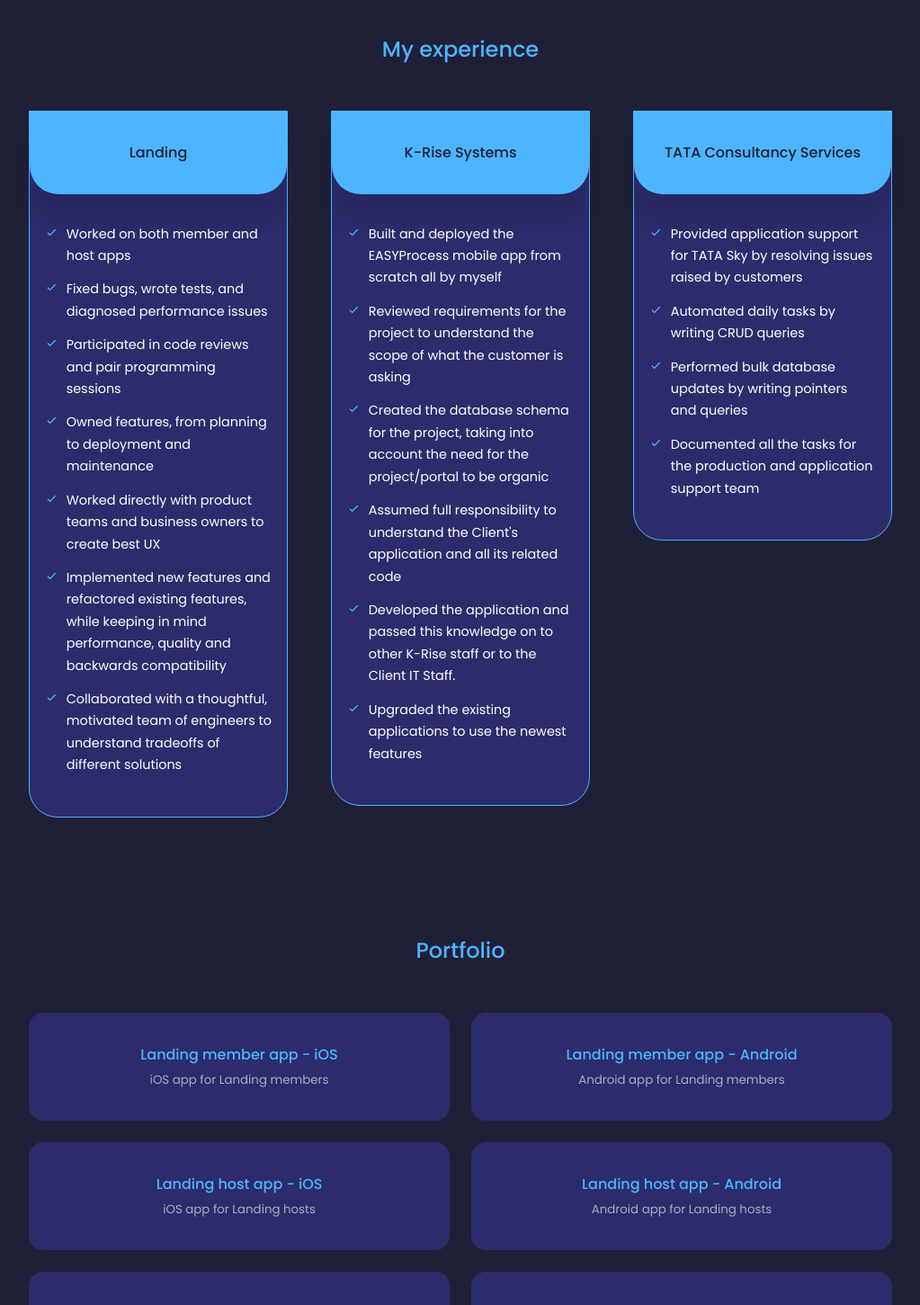
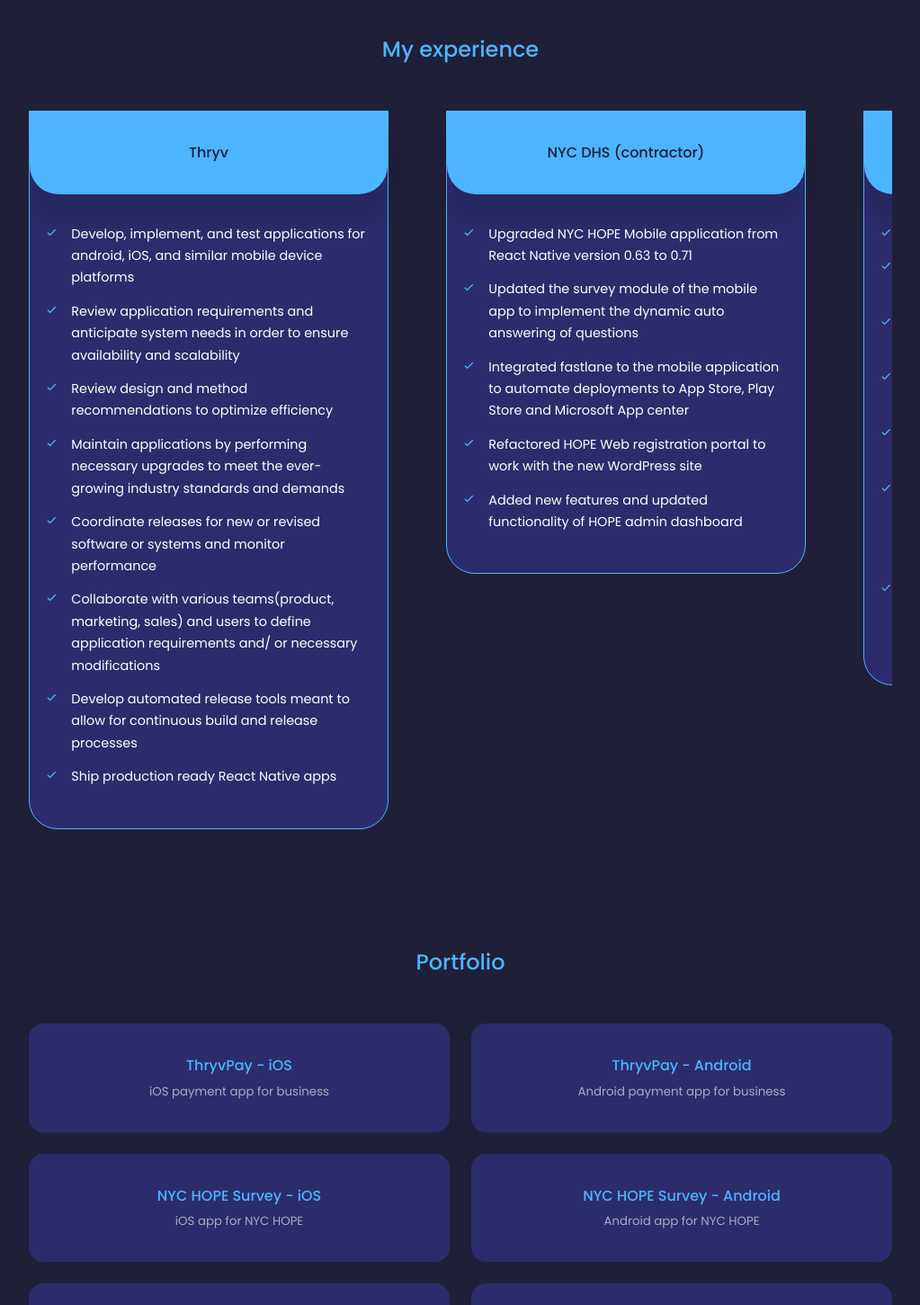
Before and after one commit to carteak004/kartheek-dev, a React (Create React App) app: page / in a window 1280 px wide. Shown: the part 1480-2931 px from the top of the page at 90% size, without its empty margins (128-1151 px from the left). Built offline with nearby package versions, Linux system fonts and the light colour scheme.

Commit message:
[Feature] Added new updates as of July 2023 (#28)
* add scrolling to jobs

* added recommendations and projects

* added keys

* updated resume

```diff
--- a/src/components/jobRole/JobRole.css
+++ b/src/components/jobRole/JobRole.css
@@ -1,9 +1,20 @@
+.first {
+	margin-left: 0 !important;
+}
+
+.last {
+	margin-right: 0 !important;
+}
+
 .job-role {
+	flex: 0 0 auto;
 	background: var(--color-bg-variant);
 	border-radius: 0 0 2rem 2rem;
 	border: 1px solid var(--color-primary);
 	height: fit-content;
 	transition: var(--transition);
+	margin: 0 2rem;
+	max-width: 25rem;
 }
 
 .job-role:hover {
--- a/src/components/jobRole/JobRole.tsx
+++ b/src/components/jobRole/JobRole.tsx
@@ -5,11 +5,12 @@
 
 interface JobRoleProps {
 	job: Job
+	cssClass: 'first' | 'last' | ''
 }
 
-const JobRole: FC<JobRoleProps> = ({ job }) => {
+const JobRole: FC<JobRoleProps> = ({ job, cssClass }) => {
 	return (
-		<article className='job-role'>
+		<article className={`job-role ${cssClass}`.trim()}>
 			<div className='company-name'>
 				<h3>{job.companyName}</h3>
 			</div>
--- a/src/constants/Jobs.ts
+++ b/src/constants/Jobs.ts
@@ -1,6 +1,7 @@
 import { Job } from 'models/Job'
 
-export const tcs: Job = {
+export const jobs: Job[] = [
+	{
 		companyName: 'TATA Consultancy Services',
 		responsibilities: [
 			'Provided application support for TATA Sky by resolving issues raised by customers',
@@ -8,21 +9,19 @@
 			'Performed bulk database updates by writing pointers and queries',
 			'Documented all the tasks for the production and application support team',
 		],
-}
-
-export const krise: Job = {
+	},
+	{
 		companyName: 'K-Rise Systems',
 		responsibilities: [
 			'Built and deployed the EASYProcess mobile app from scratch all by myself',
 			'Reviewed requirements for the project to understand the scope of what the customer is asking',
 			'Created the database schema for the project, taking into account the need for the project/portal to be organic',
 			"Assumed full responsibility to understand the Client's application and all its related code",
-		'Developed the application and passed this knowledge on to other K-Rise staff or to the Client IT Staff.',
+			'Developed the application and passed this knowledge on to other K-Rise staff or to the Client IT Staff',
 			'Upgraded the existing applications to use the newest features',
 		],
-}
-
-export const landing: Job = {
+	},
+	{
 		companyName: 'Landing',
 		responsibilities: [
 			'Worked on both member and host apps',
@@ -33,4 +32,28 @@
 			'Implemented new features and refactored existing features, while keeping in mind performance, quality and backwards compatibility',
 			'Collaborated with a thoughtful, motivated team of engineers to understand tradeoffs of different solutions',
 		],
-}
+	},
+	{
+		companyName: 'NYC DHS (contractor)',
+		responsibilities: [
+			'Upgraded NYC HOPE Mobile application from React Native version 0.63 to 0.71',
+			'Updated the survey module of the mobile app to implement the dynamic auto answering of questions',
+			'Integrated fastlane to the mobile application to automate deployments to App Store, Play Store and Microsoft App center',
+			'Refactored HOPE Web registration portal to work with the new WordPress site',
+			'Added new features and updated functionality of HOPE admin dashboard',
+		],
+	},
+	{
+		companyName: 'Thryv',
+		responsibilities: [
+			'Develop, implement, and test applications for android, iOS, and similar mobile device platforms',
+			'Review application requirements and anticipate system needs in order to ensure availability and scalability',
+			'Review design and method recommendations to optimize efficiency',
+			'Maintain applications by performing necessary upgrades to meet the ever-growing industry standards and demands',
+			'Coordinate releases for new or revised software or systems and monitor performance',
+			'Collaborate with various teams(product, marketing, sales) and users to define application requirements and/ or necessary modifications',
+			'Develop automated release tools meant to allow for continuous build and release processes',
+			'Ship production ready React Native apps',
+		],
+	},
+]
--- a/src/constants/Projects.ts
+++ b/src/constants/Projects.ts
@@ -1,6 +1,26 @@
 import { Project } from 'models/Project'
 
 export const projects: Project[] = [
+	{
+		name: 'ThryvPay - iOS',
+		description: 'iOS payment app for business',
+		link: 'https://apps.apple.com/us/app/thryvpay/id1554576474',
+	},
+	{
+		name: 'ThryvPay - Android',
+		description: 'Android payment app for business',
+		link: 'https://play.google.com/store/apps/details?id=com.thryv.thryvpay&hl=en_US&gl=US',
+	},
+	{
+		name: 'NYC HOPE Survey - iOS',
+		description: 'iOS app for NYC HOPE',
+		link: 'https://apps.apple.com/us/app/nyc-hope-survey/id1549767507',
+	},
+	{
+		name: 'NYC HOPE Survey - Android',
+		description: 'Android app for NYC HOPE',
+		link: 'https://play.google.com/store/apps/details?id=gov.nyc.dhs.oit.mobile.NYCHOPESurvey&hl=en_US&gl=US&pli=1',
+	},
 	{
 		name: 'Landing member app - iOS',
 		description: 'iOS app for Landing members',
--- a/src/constants/Recommendattions.ts
+++ b/src/constants/Recommendattions.ts
@@ -1,11 +1,23 @@
 import { Recommendation } from 'models/Recommendation'
 
 export const recommendations: Recommendation[] = [
+	{
+		name: 'Owen Sikes',
+		designation: 'Manager at Landing',
+		message:
+			'I worked with Kartheek for a year on the mobile engineering team. During that time he became a rockstar developer, shipping out big features, and truly owning projects from start to finish. He has great technical aptitude and an even greater since of ownership. I highly recommend Kartheek and any team would be lucky to have him.',
+	},
 	{
 		name: 'Jeremy Stowe',
 		designation: 'Manager at K-Rise',
 		message:
 			"Kartheek is a knowledgeable developer with great communication skills. In his time at K-Rise, Kartheek was responsible for maintaining a number of applications including Sales Order and Payment Processing for a number of clients. Kartheek excelled at ensuring the client's needs were met and handling the day to day communication. Kartheek is dependable and hard working, and a great self-starter. I highly recommend Kartheek as a valuable addition to any team looking to have him.",
+	},
+	{
+		name: 'Mariel Falk',
+		designation: 'Product Manager at K-Rise',
+		message:
+			'Working with Kartheek at Landing was an absolute joy. He owned transformative mobile feature projects end to end with an attention to detail that everyone else aspires to. His biggest strength is how often he motivates the people around him, opening team-wide discussions on how we can better document/ plan/ and solve important user problems. I sincerely hope we get to work together again!',
 	},
 	{
 		name: 'Alex Hinson',
--- a/src/pages/about/About.tsx
+++ b/src/pages/about/About.tsx
@@ -17,7 +17,7 @@
 						<article className='about-card'>
 							<FaAward className='about-icon' />
 							<h5>Experience</h5>
-							<small>6+ years working</small>
+							<small>7+ years working</small>
 						</article>
 						<article className='about-card'>
 							<VscFolderLibrary className='about-icon' />
--- a/src/pages/experience/Experience.css
+++ b/src/pages/experience/Experience.css
@@ -1,8 +1,18 @@
 .experience-container {
-	display: grid;
-	grid-template-columns: repeat(3, 1fr);
-	gap: 3rem;
+	display: flex;
+	flex-wrap: nowrap;
+	overflow-x: auto;
+	/* display: grid;
+	grid-template-columns: 1fr;
+	gap: 3rem; */
 }
+/* .experience-container:first-child {
+	margin-left: 0 !important;
+}
+
+.experience-container:last-child {
+	margin-right: 0 !important;
+} */
 
 /* ------------- Media Queries for Medium devices ------------- */
 @media screen and (max-width: 1024px) {
--- a/src/pages/experience/Experience.tsx
+++ b/src/pages/experience/Experience.tsx
@@ -1,17 +1,25 @@
 import React from 'react'
 import JobRole from 'components/jobRole'
 import SectionHead from 'components/sectionHead'
-import { krise, landing, tcs } from 'constants/Jobs'
 import './Experience.css'
+import { jobs } from 'constants/Jobs'
 
 const Experience = () => {
 	return (
 		<section id='experience'>
 			<SectionHead lineOne='What I contributed' lineTwo='My experience' />
 			<div className='container experience-container'>
-				<JobRole job={landing} />
-				<JobRole job={krise} />
-				<JobRole job={tcs} />
+				{jobs.reverse().map((job, index) => {
+					return (
+						<JobRole
+							job={job}
+							cssClass={
+								index === 0 ? 'first' : index === jobs.length - 1 ? 'last' : ''
+							}
+							key={`${job.companyName} ${index}`}
+						/>
+					)
+				})}
 			</div>
 		</section>
 	)
```
Also changed, not shown: 1 other file (tests, documents, lock files or other folders). Lines whose indentation alone changed are shown as unchanged.
